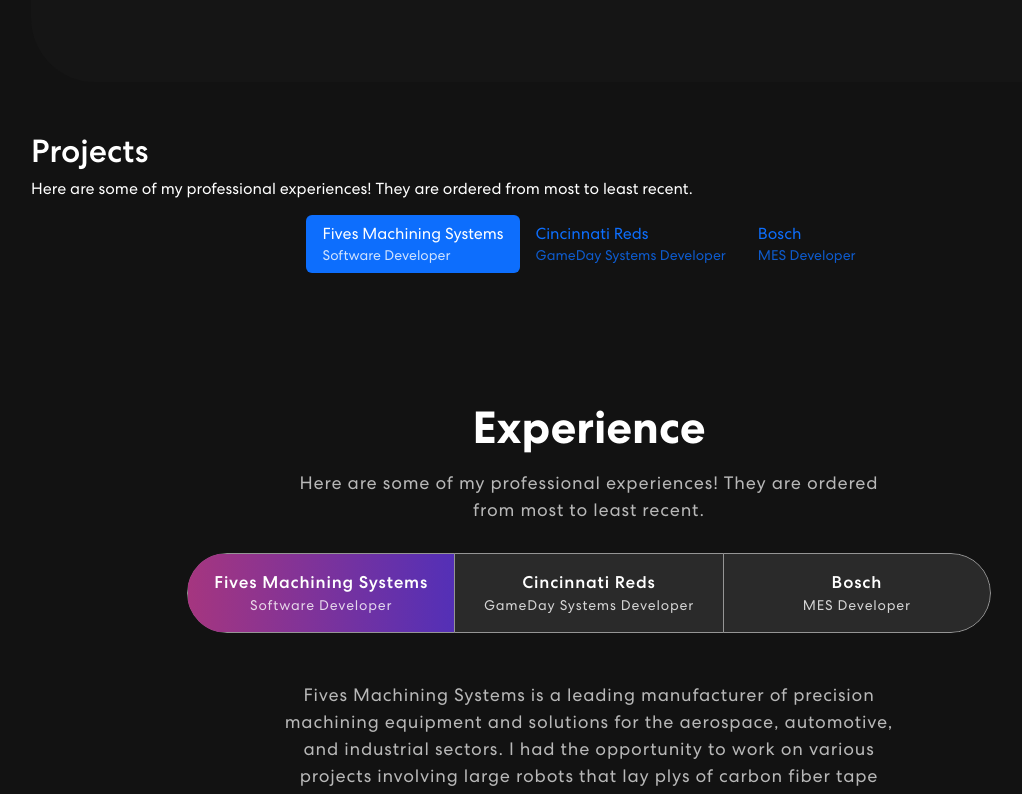
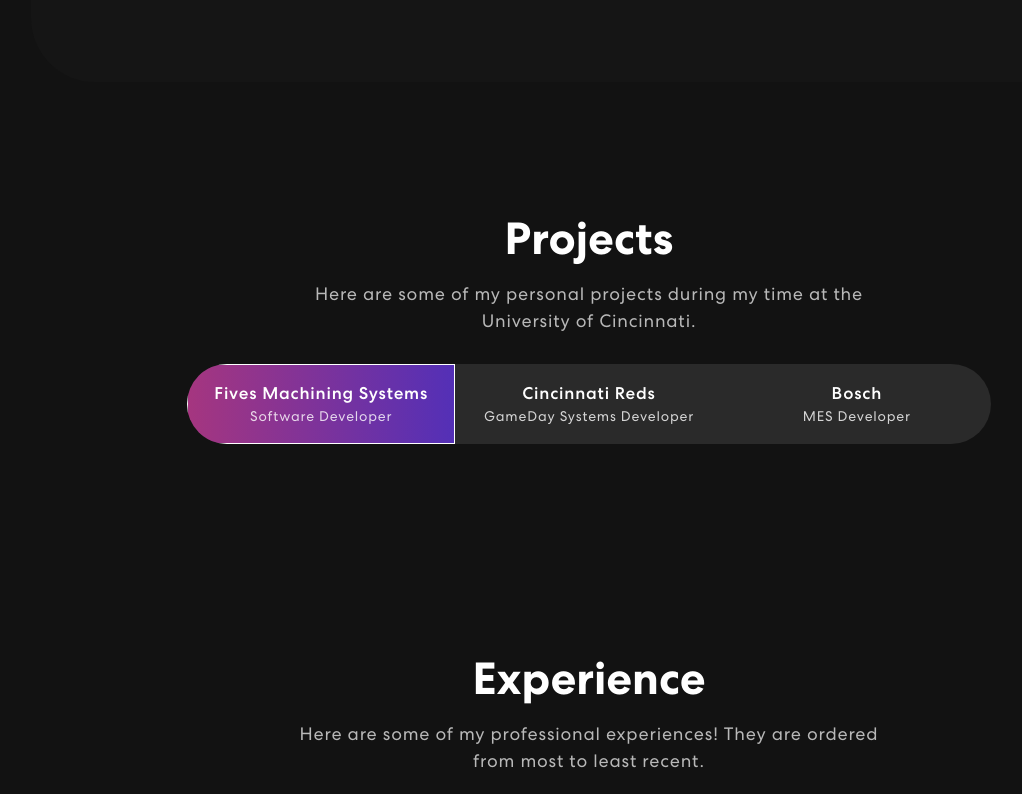
Before and after one commit to sam-peacock1/Senior_Design, a React (Create React App) app in the folder Website/senior_design/: page / in a window 1280 px wide. Shown: the part 920-1714 px from the top of the page, without its empty margins (51-1073 px from the left). Built offline with nearby package versions, Linux system fonts and the light colour scheme.

Commit message:
fixed css

```diff
--- a/Website/senior_design/src/App.css
+++ b/Website/senior_design/src/App.css
@@ -340,7 +340,7 @@
   z-index: -4;
 }
 
-/************ Projects Css ************/
+/************ Experience Css ************/
 .Experiance {
   padding: 80px 0;
   position: relative;
@@ -466,7 +466,7 @@
   z-index: -4;
 }
 
-/************ Projects Css ************/
+/************ Contact Form Css ************/
 .contact {
   background:transparent;
   padding: 60px 0 200px 0;
@@ -616,3 +616,129 @@
   letter-spacing: 0.5px;
   margin-top: 20px;
 }
+
+/************ Experience Css ************/
+.Projects {
+  padding: 80px 0;
+  position: relative;
+  background-color: transparent;
+}
+.Projects h2 {
+	font-size: 45px;
+	font-weight: 700;
+  text-align: center;
+}
+.Projects p {
+  color: #B8B8B8;
+  font-size: 18px;
+  letter-spacing: 0.8px;
+  line-height: 1.5em;
+  margin: 14px auto 30px auto;
+  text-align: center;
+  width: 56%;
+}
+.Projects .nav.nav-pills {
+  width: 72%;
+  margin: 0 auto;
+  border-radius: 50px;
+  background-color: rgb(255 255 255 / 10%);
+  overflow: hidden;
+}
+.Projects .nav.nav-pills .nav-item {
+  width: 33.33333%;
+}
+.Projects .nav.nav-pills .nav-link {
+  background-color: transparent;
+  border-radius: 0;
+  padding: 17px 0;
+  color: #fff;
+  width: 100%;
+  font-size: 17px;
+  letter-spacing: 0.8px;
+  font-weight: 500;
+  position: relative;
+  transition: 0.3s ease-in-out;
+  text-align: center;
+  z-index: 0;
+}
+.Projects .nav.nav-pills .nav-link::before {
+    content: "";
+    position: absolute;
+    width: 0;
+    height: 100%;
+    background: linear-gradient(90.21deg, #AA367C -5.91%, #4A2FBD 111.58%);
+    top: 0;
+    left: 0;
+    z-index: -1;
+    transition: 0.3s ease-in-out;
+}
+.Projects .nav.nav-pills .nav-link.active::before {
+    width: 100% !important;
+}
+.Projects .nav.nav-pills .nav-link.active {
+    border: 1px solid rgba(255, 255, 255, 1);
+}
+.nav-link#Experiance-tabs-tab-first {
+  border: 1px solid rgba(255, 255, 255, 0.5);
+  border-radius: 55px 0px 0px 55px;
+}
+.nav-link#Experiance-tabs-tab-second {
+  border-top: 1px solid rgba(255, 255, 255, 0.5);
+  border-bottom: 1px solid rgba(255, 255, 255, 0.5);
+}
+.nav-link#Experiance-tabs-tab-third {
+  border: 1px solid rgba(255, 255, 255, 0.5);
+  border-radius: 0 55px 55px 0;
+}
+.proj-imgbx {
+  position: relative;
+  border-radius: 30px;
+  overflow: hidden;
+  margin-bottom: 24px;
+}
+.proj-imgbx::before {
+  content: "";
+  background: linear-gradient(90.21deg, #AA367C -5.91%, #4A2FBD 111.58%);
+  opacity: 0.85;
+  position: absolute;
+  width: 100%;
+  height: 0;
+  transition: 0.4s ease-in-out;
+}
+.proj-imgbx:hover::before {
+  height: 100%;
+}
+.proj-txtx {
+  position: absolute;
+  text-align: center;
+  top: 65%;
+  left: 50%;
+  transform: translate(-50%, -50%);
+  transition: 0.5s ease-in-out;
+  opacity: 0;
+  width: 100%;
+}
+.proj-imgbx:hover .proj-txtx {
+  top: 50%;
+  opacity: 1;
+}
+.proj-txtx h4 {
+  font-size: 30px;
+  font-weight: 700;
+  letter-spacing: 0.8px;
+  line-height: 1.1em;
+}
+.proj-txtx span {
+  font-style: italic;
+  font-weight: 400;
+  font-size: 15px;
+  letter-spacing: 0.8px;
+}
+.background-image-right {
+  top: 20%;
+  position: absolute;
+  bottom: 0;
+  width: 35%;
+  right: 0;
+  z-index: -4;
+}
--- a/Website/senior_design/src/components/Projects.js
+++ b/Website/senior_design/src/components/Projects.js
@@ -2,30 +2,13 @@
 import { ProjectCard } from "./ProjectCard";
 
 export const Projects = () => {
-    const projects = [
-        {
-            title: "Project One",
-            description: "Description for project one.",
-            imgUrl: "https://via.placeholder.com/150"
-        },
-        {
-            title: "Project Two",
-            description: "Description for project two.",
-            imgUrl: "https://via.placeholder.com/150"
-        },
-        {
-            title: "Project Three",
-            description: "Description for project three.",
-            imgUrl: "https://via.placeholder.com/150"
-        }
-    ];
     return(
         <section className = "Projects" id="Projects">
             <Container>
                 <Row>
                     <Col>
                     <h2>Projects</h2>
-                    <p>Here are some of my professional experiences! They are ordered from most to least recent.</p>
+                    <p>Here are some of my personal projects during my time at the University of Cincinnati.</p>
                         <Tab.Container id="Projects-tabs" defaultActiveKey="first">
                             <Nav variant="pills" className="nav-pills mb-5 justify-content-center align-items-center" id="pills-tab">
                                 <Nav.Item>
```
